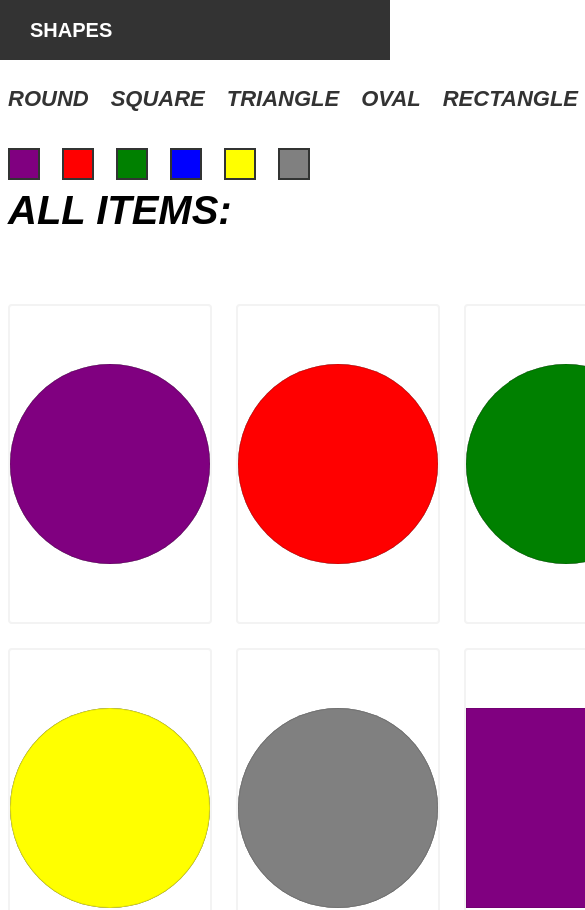
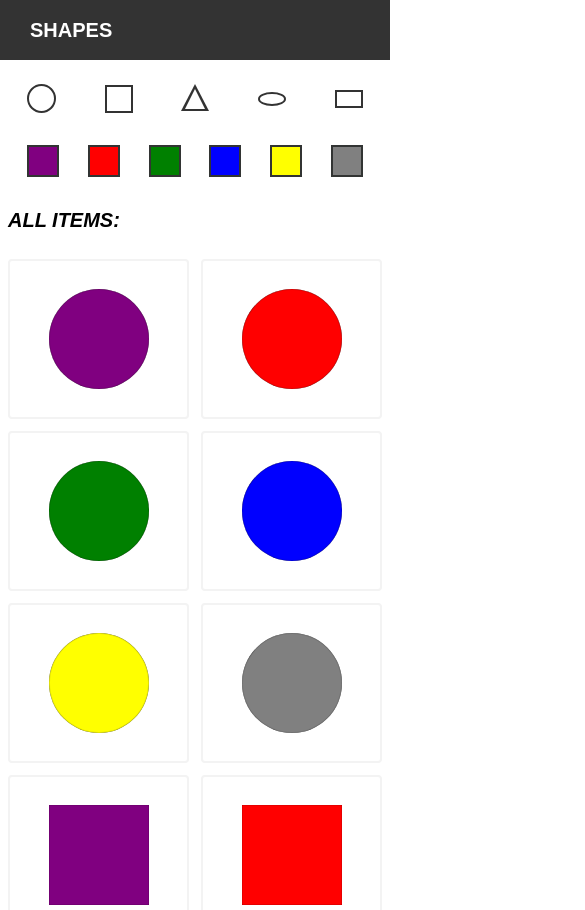
Before and after one commit to NSDrowned/shapes-grid-test, a React (Create React App) app: page / in a window 390 px wide. Shown: the top 910 px of the page, 585 px wide, since content can reach past the window. Built offline with nearby package versions, Linux system fonts and the light colour scheme.

Commit message:
Responsive: done, Filters: done, Missing: reset on no filters selected

```diff
--- a/src/components/filters/colors/box/box.js
+++ b/src/components/filters/colors/color/color.js
@@ -4,16 +4,19 @@ import styled from "styled-components";
 
 import { toggleColor } from "../../../../slices/filters";
 
-const BoxStyle = styled.li`
-    margin-right: 22px;
+const ColorStyle = styled.li`
     border: ${props => (props.selected ? "2px solid #323433" : "2px solid #FFF")};
     height: 28px;
     width: 28px;
     box-sizing: content-box;
     cursor: pointer;
+
+    @media (min-width: 768px) {
+        margin-left: 24px;
+    }
 `;
 
-function Box(props) {
+function Color(props) {
 
     const dispatch = useDispatch();
     const [status, changeStatus] = useState(true);
@@ -24,7 +27,7 @@ function Box(props) {
     }
 
     return (
-        <BoxStyle
+        <ColorStyle
             onClick={toggleSelected}
             selected={status}
             style={{backgroundColor: props.color}}
@@ -32,4 +35,4 @@ function Box(props) {
     )
 }
 
-export default Box;
+export default Color;
--- a/src/components/filters/colors/colors.js
+++ b/src/components/filters/colors/colors.js
@@ -1,25 +1,38 @@
 import * as React from "react";
 import styled from "styled-components";
 
-import Box from './box/box';
+import Color from './color/color';
 
 const ColorsStyle = styled.ul`
     list-style: none;
     display: flex;
     align-items: center;
     padding: 0;
+    width: 90%;
+    margin-left: auto;
+    margin-right: auto;
+    justify-content: space-between;
 
-    li:last-child {
-        margin-right: 0;
+    li:first-child {
+        margin-left: 0;
+    }
+
+    @media (min-width: 640px) {
+        width: 90%;
+    }
+
+    @media (min-width: 965px) {
+        width: 100%;
+        justify-content: flex-end;
     }
 `;
 
 function Colors() {
 
-    const colors = ['purple', 'red', 'green', 'blue', 'yellow', 'gray'];
+    const colors = ['purple', 'red', 'green', 'blue', 'yellow', 'grey'];
 
     const boxes = colors.map((value, index) => {
-        return <Box color={value} key={index}></Box>
+        return <Color color={value} key={index} />
     });
 
     return (
--- a/src/components/filters/filters.js
+++ b/src/components/filters/filters.js
@@ -5,20 +5,16 @@ import Shapes from './shapes/shapes';
 import Colors from './colors/colors';
 
 const FiltersStyle = styled.div`
-    max-width: ${(props) => `${props.theme.globals.maxWidth}`};
-    color: ${(props) => `${props.theme.filters.textcolor}`};
-    height: 120px;
-    margin-left: auto;
-    margin-right: auto;
-    display: flex;
-    flex-direction: column;
-    font-size: 18px;
-    font-weight: bold;
+    max-width: 100%;
+    display: grid;
+    grid-template-columns: repeat(1, 1fr);
 
-    @media (min-width: 768px) {
+    @media (min-width: 965px) {
+        max-width: ${(props) => `${props.theme.globals.maxWidth}`};
+        margin-left: auto;
+        margin-right: auto;
         height: 120px;
-        flex-direction: row;
-        justify-content: space-between;
+        grid-template-columns: repeat(2, 1fr);
     }
 `;
 
--- a/src/components/filters/shapes/shape/shape.js
+++ b/src/components/filters/shapes/shape/shape.js
@@ -8,10 +8,82 @@ const ShapeStyle = styled.li`
     color: ${props => (props.selected ? "#333333" : "#808080")};
     margin-right: 22px;
     text-transform: uppercase;
+    font-weight: bold;
     font-style: italic;
     font-size: 22px;
     cursor: pointer;
     user-select: none;
+    border: 2px ${props => (props.selected ? "solid #333333;" : "solid #BBB")};
+
+    span {
+        display: none;
+    }
+
+    @media (max-width: 767px) {
+        &:first-child {
+            border-radius: 50%;
+            width: 29px;
+            height: 29px;
+        }
+        &:nth-child(2) {
+            width: 28px;
+            height: 28px;
+        }
+        &:nth-child(3) {
+            width: 0;
+            height: 0;
+            border: 0;
+            border-left: 14px solid transparent;
+            border-right: 14px solid transparent;
+            border-bottom: 27px ${props => (props.selected ? "solid #333333;" : "solid #BBB")};
+            position: relative;
+            top: -1px;
+
+            &:after {
+                content: '';
+                width: 0;
+                height: 0;
+                border: 0;
+                border-left: 10px solid transparent;
+                border-right: 10px solid transparent;
+                border-bottom: 20px solid #FFF;
+                position: absolute;
+                left: -10px;
+                top: 5px;
+            }
+            &:before {
+                font-style: normal !important;
+                font-size: 29px;
+                content: '';
+                width: 28px;
+                height: 1px;
+                border: 0;
+                position: absolute;
+                bottom: 4px;
+                left: -16px;
+                color: red;
+            }
+        }
+        &:nth-child(4) {
+            width: 28px;
+            height: 14px;
+            border-radius: 50%;
+        }
+        &:nth-child(5) {
+            width: 28px;
+            height: 18px;
+        }
+    }
+
+    @media (min-width: 768px) {
+        border: 0;
+        width: auto;
+        height: auto;
+
+        span {
+            display: block;
+        }
+    }
 `;
 
 function Shape(props) {
--- a/src/components/filters/shapes/shapes.js
+++ b/src/components/filters/shapes/shapes.js
@@ -8,9 +8,18 @@ const ShapesStyle = styled.ul`
     display: flex;
     align-items: center;
     padding: 0;
+    justify-content: space-between;
+    width: 90%;
+    margin-left: auto;
+    margin-right: auto;
 
     li:last-child {
         margin-right: 0;
+    }
+
+    @media (min-width: 965px) {
+        width: 100%;
+        justify-content: start;
     }
 `;
 
@@ -19,7 +28,7 @@ function Shapes(props) {
     const colors = ['round', 'square', 'triangle', 'oval', 'rectangle'];
 
     const shapes = colors.map((value, index) => {
-        return <Shape shape={value} key={index}>{value}</Shape>
+        return <Shape shape={value} key={index}><span>{value}</span></Shape>
     });
 
     return (
--- a/src/components/items/item/item.js
+++ b/src/components/items/item/item.js
@@ -3,7 +3,7 @@ import styled from "styled-components";
 
 const ItemStyle = styled.li`
     border: 2px solid #f3f3f3;
-    height: 320px;
+    height: 160px;
     border-radius: 4px;
     display: grid;
     place-items: center;
@@ -11,36 +11,66 @@ const ItemStyle = styled.li`
     div {
         box-shadow: inset 0px 0px 1px 0px #000;
     }
+
+    @media (min-width: 965px) {
+        height: 320px;
+    }
 `;
 const Square = styled.div`
+    width: 100px;
+    height: 100px;
+
+    @media (min-width: 965px) {
         width: 200px;
         height: 200px;
+    }
 `
 const Round = styled.div`
+    width: 100px;
+    height: 100px;
+    border-radius: 50%;
+
+    @media (min-width: 965px) {
         width: 200px;
         height: 200px;
-    border-radius: 50%;
+    }
 `
 const Triangle = styled.div`
     width: 0;
     height: 0;
+	border-left: 50px solid transparent;
+	border-right: 50px solid transparent;
+    border-bottom: 100px solid ${(props) => `${props.color}`};
+
+    @media (min-width: 965px) {
         border-left: 100px solid transparent;
         border-right: 100px solid transparent;
         border-bottom: 200px solid ${(props) => `${props.color}`};
+    }
 `
 const Oval = styled.div`
+    width: 100px;
+    height: 50px;
+    border-radius: 50%;
+
+    @media (min-width: 965px) {
         width: 200px;
         height: 100px;
-    border-radius: 50%;
+    }
 `
 const Rectangle = styled.div`
+    width: 100px;
+    height: 50px;
+
+    @media (min-width: 965px) {
         width: 200px;
         height: 100px;
+    }
 `
 function Items(props) {
 
-    const shapeSwitch = (param) => {
-        switch(param) {
+    const shapeSwitch = (shape) => {
+        switch(shape) {
             case 'square':
                 return <Square style={{backgroundColor: props.color}}></Square>;
             case 'round':
@@ -52,7 +82,7 @@ function Items(props) {
             case 'rectangle':
                 return <Rectangle style={{backgroundColor: props.color}}></Rectangle>;
             default:
-                return '';
+                return '<div>Unknown shape</div>';
         }
     }
 
--- a/src/components/items/items.js
+++ b/src/components/items/items.js
@@ -7,16 +7,25 @@ import { getItems } from "../../slices/getItems";
 import Item from './item/item';
 
 const ItemsStyle = styled.ul`
-    max-width: ${(props) => `${props.theme.globals.maxWidth}`};
-    margin-left: auto;
-    margin-right: auto;
     display: grid;
-    grid-template-columns: repeat(4, 1fr);
-    grid-gap: 24px;
+    grid-template-columns: repeat(2, 1fr);
+    grid-gap: 12px;
     padding: 0;
 
-    li:nth-child(4n+4) {
+    li:nth-child(2n+2) {
         margin-right: 0;
+    }
+
+    @media (min-width: 768px) {
+        margin-left: auto;
+        margin-right: auto;
+        max-width: ${(props) => `${props.theme.globals.maxWidth}`};
+        grid-gap: 24px;
+        grid-template-columns: repeat(4, 1fr);
+
+        li:nth-child(4n+4) {
+            margin-right: 0;
+        }
     }
 `;
 
@@ -37,10 +46,10 @@ function Items() {
         // filter out false keys
 
         let colors = Object.keys(filters.colors);
-        let colorFilter = colors.filter(key => { return filters.colors[key] });
+        let colorFilters = colors.filter(key => { return filters.colors[key] });
 
         let shapes = Object.keys(filters.shapes);
-        let shapeFilter = shapes.filter(key => { return filters.shapes[key] });
+        let shapeFilters = shapes.filter(key => { return filters.shapes[key] });
 
         // create items
 
@@ -48,8 +57,8 @@ function Items() {
 
         // filter items based on arrays of shapes and colors that should be visible
 
-        if((colorFilter && colorFilter.length > 0) || (shapeFilter && shapeFilter.length > 0)) {
-            filteredItems = items.filter(item => colorFilter.indexOf(item.color) !== -1).filter(item => shapeFilter.indexOf(item.shape) !== -1);
+        if((colorFilters && colorFilters.length > 0) || (shapeFilters && shapeFilters.length > 0)) {
+            filteredItems = items.filter(item => colorFilters.indexOf(item.color) !== -1).filter(item => shapeFilters.indexOf(item.shape) !== -1);
         }
 
         // return all item || filtered items
--- a/src/components/title/title.js
+++ b/src/components/title/title.js
@@ -1,21 +1,60 @@
 import React from "react";
+import { useSelector } from 'react-redux'
 import styled from "styled-components";
 
 const TitleStyle = styled.div`
-    height: 100px;
+    height: 50px;
     max-width: ${(props) => `${props.theme.globals.maxWidth}`};
     margin-left: auto;
     margin-right: auto;
     text-transform: uppercase;
     font-weight: bold;
     font-style: italic;
-    font-size: 40px;
+    font-size: 20px;
+    line-height: 54px;
+
+    @media (min-width: 965px) {
+        height: 100px;
+        font-size: 40px;
+    }
 `;
 
 function Title(props) {
+
+    const storeFilters = useSelector(state => state.filters);
+
+    let colors = Object.keys(storeFilters.colors);
+    let colorFilters = colors.filter(key => { return storeFilters.colors[key] });
+
+    let shapes = Object.keys(storeFilters.shapes);
+    let shapeFilters = shapes.filter(key => { return storeFilters.shapes[key] });
+
+    const titleSwitch = (totalColors, totalShapes) => {
+        switch(true) {
+            case (totalColors === 6 && totalShapes === 5):
+                return 'All items:';
+            case (totalColors === 6 && totalShapes < 5 && totalShapes > 1):
+                return 'Multiple items:';
+            case (totalColors < 6 && totalColors > 1 && totalShapes === 5):
+                return 'Multiple items:';
+            case (totalColors === 1 && totalShapes === 5):
+                return `All ${colorFilters[0]} items:`;
+            case (totalColors === 6 && totalShapes === 1):
+                return `All ${shapeFilters[0]} items:`;
+            case (totalColors === 1 && totalShapes < 5 && totalShapes > 1):
+                return `Multiple ${colorFilters[0]} items:`;
+            case (totalColors < 6 && totalColors > 1 && totalShapes === 1):
+                return `Multiple ${shapeFilters[0]} items:`;
+            case (totalColors === 1 && totalShapes === 1):
+                return `${shapeFilters[0]} ${colorFilters[0]} items:`;
+            default:
+                return 'Multiple items:';
+        }
+    }
+
     return (
         <TitleStyle>
-            All items:
+            {titleSwitch(colorFilters.length, shapeFilters.length)}
         </TitleStyle>
     )
 }
--- a/src/theme/Global.js
+++ b/src/theme/Global.js
@@ -5,12 +5,13 @@ export const GlobalStyles = createGlobalStyle`
         background: #FFF;
         font-family: 'Arial', sans-serif;
         padding-top: 60px;
+        overflow: scroll;
 
-        @media (min-width: 768px) {
+        @media (min-width: 965px) {
             padding-top: 80px;
         }
     }
-    * {
+    body * {
         box-sizing: border-box;
     }
 `
```
Also changed, not shown: src/components/header/header.js (+6 -3 lines). Lines whose indentation alone changed are shown as unchanged.
